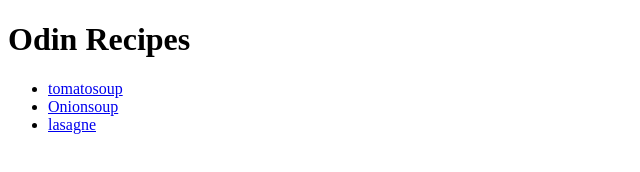
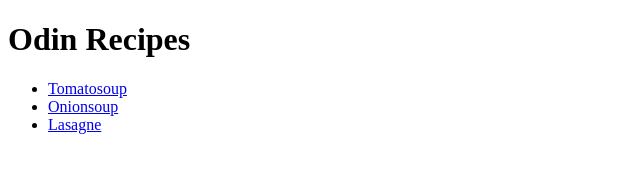
Before and after one commit to dandulox/html-hello_world, a plain HTML site: page index.html in a window 1280 px wide. Shown: the full height of the page, 0-640 px from the left. Drawn offline with Linux system fonts and the light colour scheme.

Commit message:
correct link name

```diff
--- a/index.html
+++ b/index.html
@@ -7,9 +7,9 @@
     </head>
 <body>
     <ul>
-        <li><a href="recipes/tomatosoup.html" target="_self" rel="noreferrer noopener">tomatosoup</a></li>
+        <li><a href="recipes/tomatosoup.html" target="_self" rel="noreferrer noopener">Tomatosoup</a></li>
         <li><a href="recipes/onionsoup.html" target="_self" rel="noreferrer noopener">Onionsoup</a></li>
-        <li><a href="recpies/lasagne.html" target="_self" rel="noreferrer noopener">lasagne</a></li>
+        <li><a href="recpies/lasagne.html" target="_self" rel="noreferrer noopener">Lasagne</a></li>
     </ul>
 </body>
 
```
